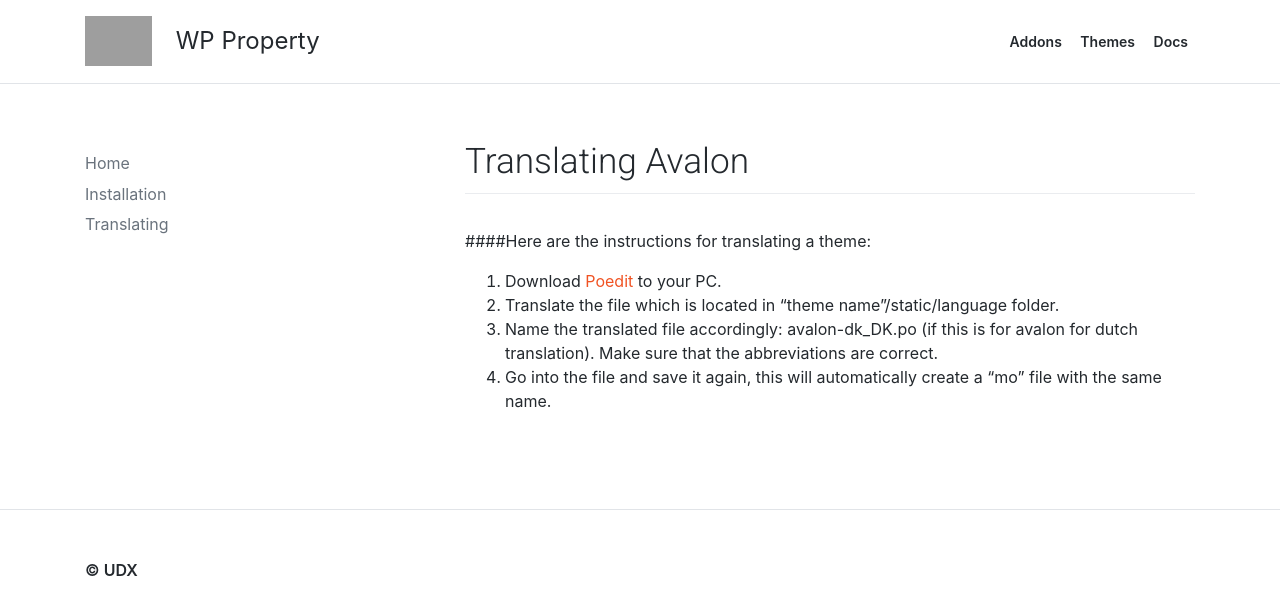
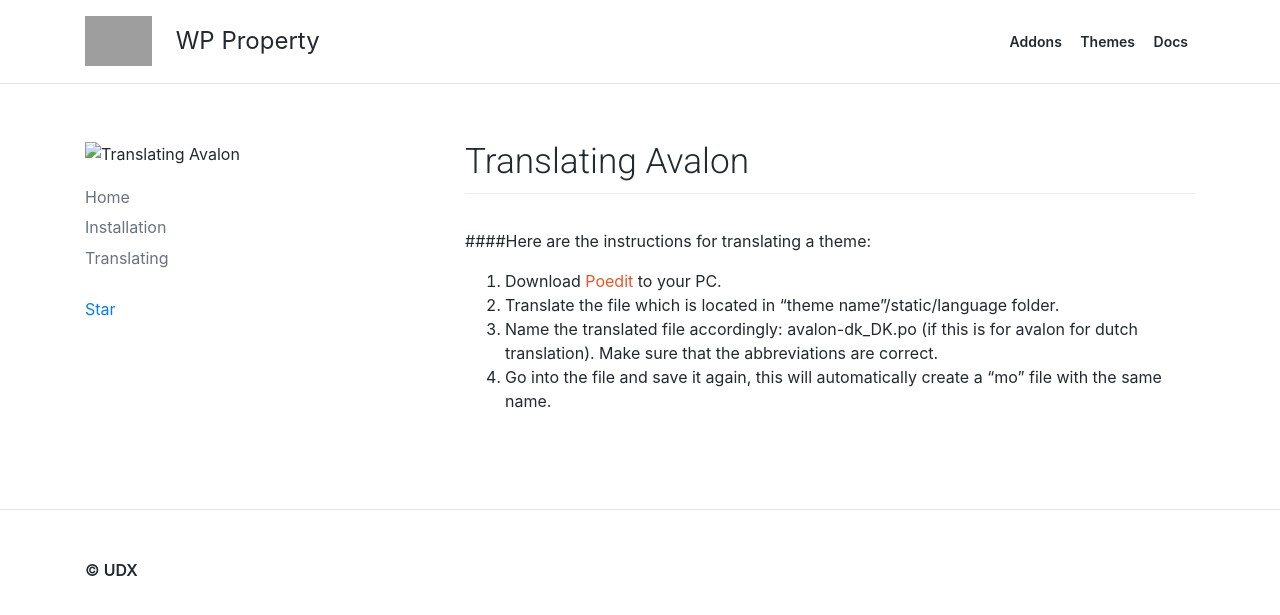
Before and after one commit to wp-property/wp-property.github.io, a Jekyll site: the page built from themes/avalon/translating.md, in a window 1280 px wide. Shown: the top 615 px of the page. Built offline with Jekyll 4.4.1, drawn with Linux system fonts in a browser that asks for light colours; grey boxes are pictures that could not be loaded.

Commit message:
Frontpage, Apps page and styles

```diff
--- a/_includes/themes-sidebar.html
+++ b/_includes/themes-sidebar.html
@@ -1,4 +1,9 @@
 <aside class="sidebar">
+
+  <div class="logo-box">
+    <img src="{{ page.image }}" alt="{{ page.title }}"/>
+  </div>
+
   {% for themes_list in site.data.apps.avalon %}
     <ul>
       {% for theme_item in themes_list[1] %}
@@ -16,4 +21,13 @@
       {% endfor %}
     </ul>
   {% endfor %}
+
+  <div class="product-data">
+    <a class="github-button" href="https://github.com/wp-property/wp-avalon" data-size="large" data-icon="octicon-star" data-show-count="true" aria-label="Star wp-avalon on GitHub"
+       ga-on="click"
+       ga-hit-type="social"
+       ga-social-network="GitHub"
+       ga-social-action="star">Star</a>
+  </div>
+
 </aside>
--- a/themes/avalon/index.html
+++ b/themes/avalon/index.html
@@ -11,7 +11,7 @@ image: //storage.googleapis.com/media.usabilitydynamics.com/2016/07/4-300x300.pn
     <div class="row">
       <div class="col-3">
         <aside class="sidebar">
-          <div class="product-image">
+          <div class="logo-box">
             <img src="{{ page.image }}" alt="{{ page.title }}"/>
           </div>
           {% for themes_list in site.data.apps.avalon %}
```
